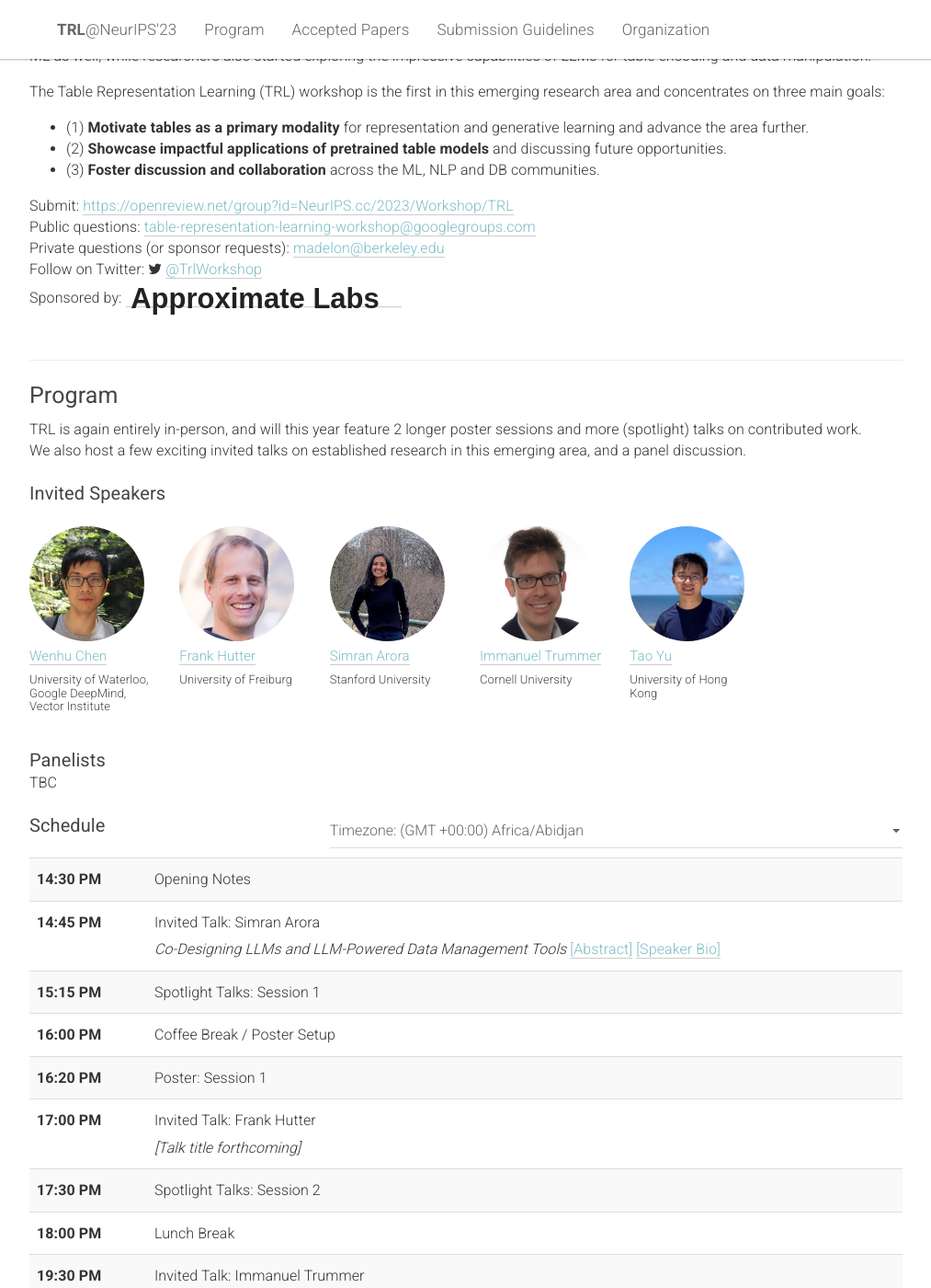
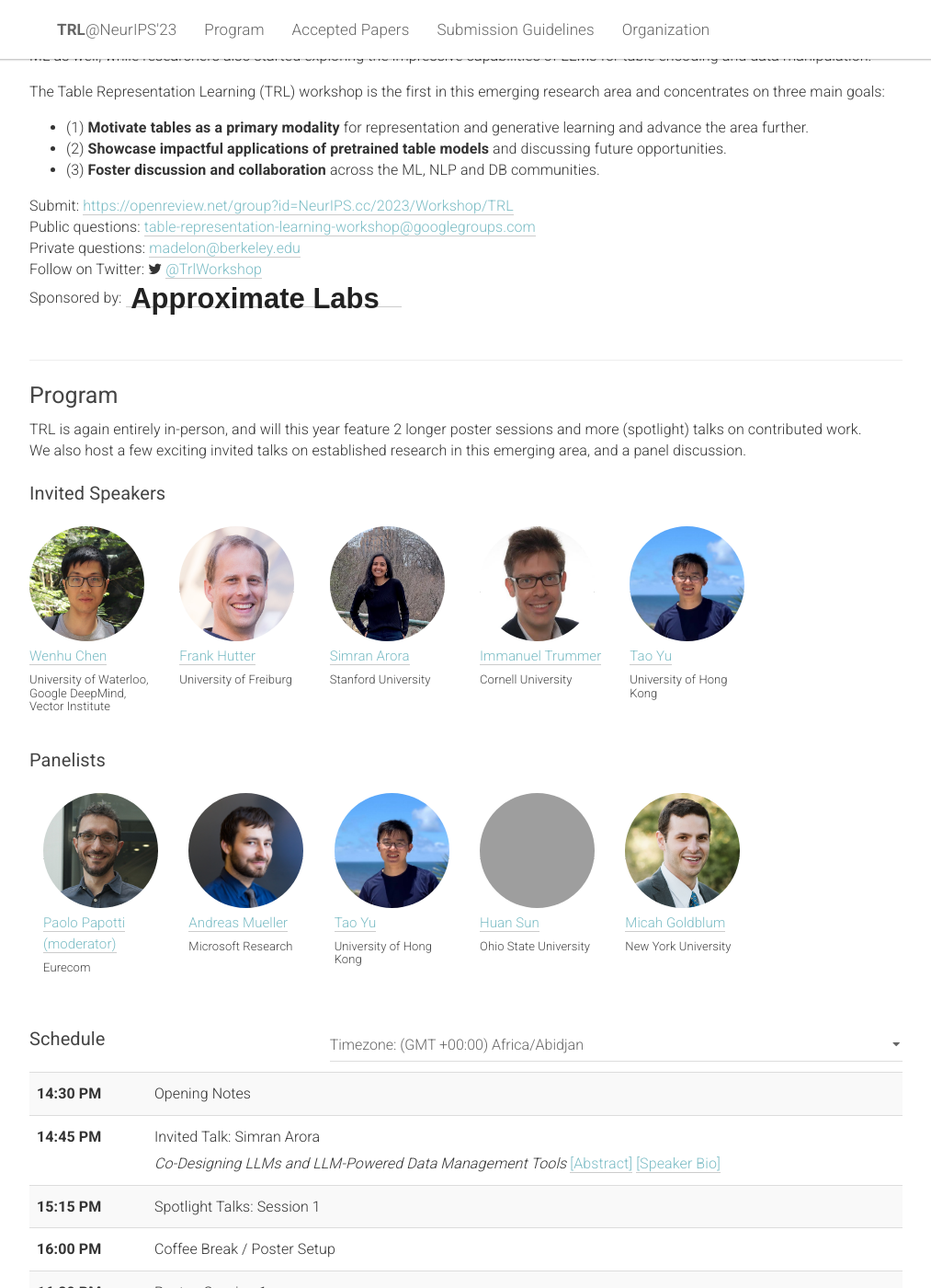
Before and after one commit to table-representation-learning/table-representation-learning.github.io, a Jekyll site: the page built from _pages/home.html, in a window 1280 px wide and 1400 px high, scrolled down 347 px. Shown: the whole window at 92% size, without its empty margins (133-1146 px from the left). Built offline with Jekyll 4.4.1, drawn with Linux system fonts in a browser that asks for light colours; grey boxes are pictures that could not be loaded.

Commit message:
add panelists

```diff
--- a/_pages/home.html
+++ b/_pages/home.html
@@ -49,7 +49,7 @@ acknowledgements: ""
                     href="https://groups.google.com/g/table-representation-learning-workshop"target="blank">table-representation-learning-workshop@googlegroups.com</a>
             </div>
             <div>
-                Private questions (or sponsor requests): <a class="u-email" href="mailto:madelon@berkeley.edu"  target="blank">madelon@berkeley.edu</a>
+                Private questions: <a class="u-email" href="mailto:madelon@berkeley.edu"  target="blank">madelon@berkeley.edu</a>
             </div>
             <div>
                 Follow on Twitter:
@@ -133,14 +133,75 @@ acknowledgements: ""
 
                 <div>
                     <h3>Panelists</h3>
-                    TBC
                     <br>
-                    <br>
+
+                    <div class="col-xs-6 col-lg-2">
+                        <a href="https://www.eurecom.fr/~papotti/" target="blank">
+                            <img class="people-pic" src="/assets/people/pp.jpg">
+                        </a>
+                        <div class="people-name">
+                            <a href="https://www.eurecom.fr/~papotti/" target="blank">Paolo Papotti (moderator)</a>
+                            <h6>Eurecom</h6>
+                        </div>
+                        <br>
+                        <br>
+                    </div>
+
+                    <div class="col-xs-6 col-lg-2">
+                        <a href="https://amueller.github.io/" target="blank">
+                            <img class="people-pic" src="/assets/people/am.jpeg">
+                        </a>
+                        <div class="people-name">
+                            <a href="https://amueller.github.io/" target="blank">Andreas Mueller</a>
+                            <h6>Microsoft Research</h6>
+                        </div>
+                        <br>
+                        <br>
+                    </div>
+
+                    <div class="col-xs-6 col-lg-2">
+                        <a href="https://taoyds.github.io/" target="blank">
+                            <img class="people-pic" src="/assets/people/ty.jpeg">
+                        </a>
+                        <div class="people-name">
+                            <a href="https://taoyds.github.io/" target="blank">Tao Yu</a>
+                            <h6>University of Hong Kong</h6>
+                        </div>
+                        <br>
+                        <br>
+                    </div>
+
+                    <div class="col-xs-6 col-lg-2">
+                        <a href="https://web.cse.ohio-state.edu/~sun.397/" target="blank">
+                            <img class="people-pic" src="/assets/people/hs.jpg">
+                        </a>
+                        <div class="people-name">
+                            <a href="https://web.cse.ohio-state.edu/~sun.397/" target="blank">Huan Sun</a>
+                            <h6>Ohio State University</h6>
+                        </div>
+                        <br>
+                        <br>
+                    </div>
+
+                    <div class="col-xs-6 col-lg-2">
+                        <a href="https://goldblum.github.io/" target="blank">
+                            <img class="people-pic" src="/assets/people/mg.jpg">
+                        </a>
+                        <div class="people-name">
+                            <a href="https://goldblum.github.io/" target="blank">Micah Goldblum</a>
+                            <h6>New York University</h6>
+                            <br>
+                        </div>
+                        <br>
+                        <br>
+                    </div>
                 </div>
 
                 <div class="row" id="schedule">
+                    <br>
                     <div class="col-md-4 col-xs-12">
                         <h3>Schedule</h3>
+                        <br>
                     </div>
                     <div class="col-md-8 col-xs-12">
                         <select id="timezone-select" class="form-control"></select>
```
Also changed, not shown: assets/people/am.jpeg (added), assets/people/mg.jpg (added), assets/people/pp.jpg (added).
